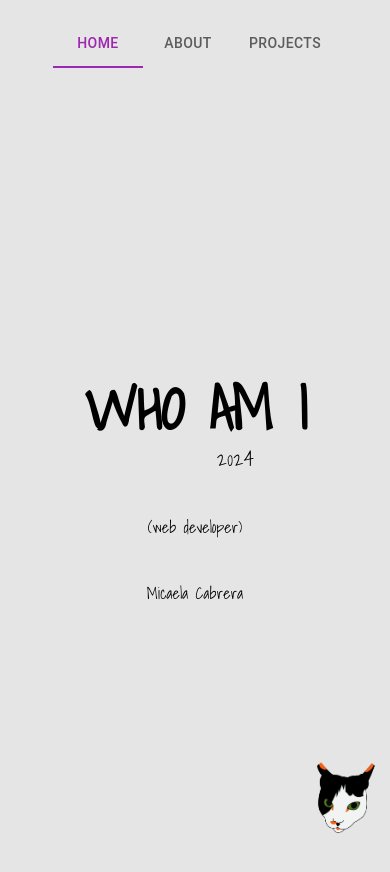
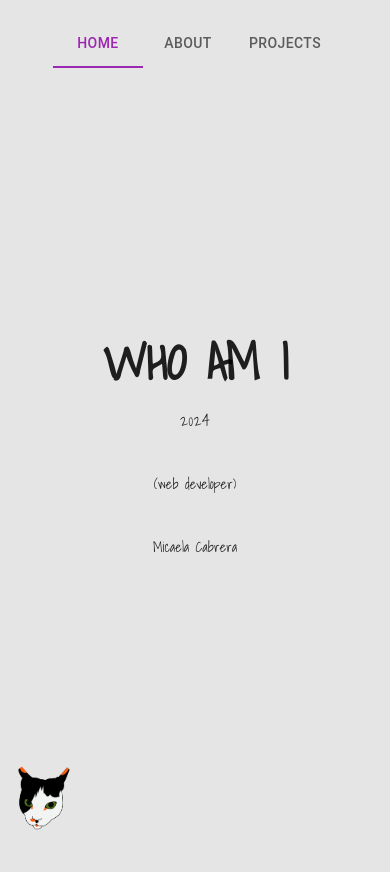
Before and after one commit to MicaCabrera/portolio2024, a React (Vite) app: page / in a window 390 px wide. Shown: the top 872 px of the page. After the commit the page ends 844 px from the top, so only its background shows below. Built offline with nearby package versions, Linux system fonts and the light colour scheme.

Commit message:
cambios en el index y mobile

```diff
--- a/src/App.jsx
+++ b/src/App.jsx
@@ -9,18 +9,20 @@ import { Footer } from './components/Footer'
 function App() {
   return (
     <>
-      <Grid container justifyContent={'center'} alignItems={'center'}>
+      <Grid container justifyContent={'center'}>
         <Grid item md={9}>
           <Navbar />
         </Grid>
-        <Grid container justifyContent={'center'} alignItems={'center'}>
+        <Grid item xs={12}>
           <Routes>
             <Route path="/" element={<Inicio />} />
             <Route path="/About" element={<About />} />
             <Route path="/Projects" element={<Projects />} />
           </Routes>
         </Grid>
-        <Footer />
+        <Grid item xs={12}>
+          <Footer />
+        </Grid>
       </Grid>
     </>
   )
--- a/src/Pages/Inicio.jsx
+++ b/src/Pages/Inicio.jsx
@@ -4,18 +4,18 @@ export const Inicio = () => {
   return (
     <Container
       sx={{
-        height: '100vh',
+        height: '80vh',
         display: 'flex',
-        alignItems: 'center',
+        alignItems: { xs: 'center', lg: 'center' },
       }}
     >
-      <Grid container spacing={3} justifyContent="center" alignItems="center">
+      <Grid container spacing={3} pt={10}>
         <Grid item xs={12}>
           <Typography
             variant="h1"
-            color="black"
+            color="textPrimary"
             fontFamily="Shadows Into Light"
-            fontSize={{ xs: 60, md: 175 }}
+            fontSize={{ xs: 50, md: 100 }}
             fontWeight={700}
             textAlign="center"
           >
@@ -23,11 +23,15 @@ export const Inicio = () => {
           </Typography>
           <Typography
             variant="h6"
-            color="black"
+            color="textPrimary"
             fontFamily="Shadows Into Light"
-            fontSize={{ xs: 20, md: 24 }}
+            fontSize={{ xs: 16, md: 24, lg: 25 }}
             textAlign="right"
-            marginRight={15}
+            mt={2}
+            sx={{
+              mr: { xs: 0, md: 35 },
+              textAlign: { xs: 'center', md: 'right', lg: 'right' },
+            }}
           >
             2024
           </Typography>
@@ -36,11 +40,11 @@ export const Inicio = () => {
         <Grid item xs={12} md={6}>
           <Typography
             variant="h6"
-            color=""
-            fontSize={{ xs: 16, md: 30 }}
+            color="textPrimary"
+            fontSize={{ xs: 14, md: 24 }}
             fontFamily="Shadows Into Light"
             textAlign={{ xs: 'center', md: 'left' }}
-            pt={{ xs: 2, md: 10 }}
+            mt={{ xs: 2, md: 10 }}
           >
             (web developer)
           </Typography>
@@ -48,11 +52,11 @@ export const Inicio = () => {
         <Grid item xs={12} md={6}>
           <Typography
             variant="h6"
-            color=""
+            color="textPrimary"
             fontFamily="Shadows Into Light"
+            fontSize={{ xs: 14, md: 24 }}
             textAlign={{ xs: 'center', md: 'right' }}
-            fontSize={{ xs: 16, md: 30 }}
-            pt={{ xs: 2, md: 10 }}
+            mt={{ xs: 2, md: 10 }}
           >
             Micaela Cabrera
           </Typography>
--- a/src/components/Footer.jsx
+++ b/src/components/Footer.jsx
@@ -1,4 +1,10 @@
-import { Avatar, SpeedDial, SpeedDialAction, Stack } from '@mui/material'
+import {
+  Avatar,
+  SpeedDial,
+  SpeedDialAction,
+  Stack,
+  useMediaQuery,
+} from '@mui/material'
 import LinkedInIcon from '@mui/icons-material/LinkedIn'
 import GitHubIcon from '@mui/icons-material/GitHub'
 import MailIcon from '@mui/icons-material/Mail'
@@ -24,14 +30,12 @@ const actions = [
 ]
 
 const footerStyles = {
-  marginTop: '100px',
-  padding: '20px',
   position: 'relative',
 }
 
 export const Footer = () => {
   const [open, setOpen] = useState(false)
-
+  const isMobile = useMediaQuery('(max-width:600px)')
   const handleMouseEnter = () => {
     setOpen(true)
   }
@@ -49,7 +53,12 @@ export const Footer = () => {
       <Stack
         onMouseEnter={handleMouseEnter}
         onMouseLeave={handleMouseLeave}
-        sx={{ position: 'fixed', bottom: 16, right: 16, zIndex: 1000 }}
+        sx={{
+          position: 'fixed',
+          bottom: 16,
+          [isMobile ? 'left' : 'right']: 16,
+          zIndex: 1000,
+        }}
       >
         <SpeedDial
           ariaLabel="SpeedDial openIcon example"
@@ -69,7 +78,7 @@ export const Footer = () => {
               },
             },
           }}
-          icon={<Avatar alt="Logo" src={logo} sx={{ width: 90, height: 90 }} />}
+          icon={<Avatar alt="Logo" src={logo} sx={{ width: 80, height: 80 }} />}
           open={open}
           direction="up"
         >
--- a/src/index.css
+++ b/src/index.css
@@ -6,45 +6,4 @@
 
 body {
   background-color: #e5e5e5;
-    background-repeat: no-repeat;
-    background-size:10%;
-    background-position:center;
-
    }
-
-.switch {
-  width: 30px;
-  height: 15px;
-  margin-top: 10px;
-  background-color: rgba(255, 255, 255, 0.4);
-  display: flex;
-  justify-content: flex-start;
-  border-radius: 50px;
-  padding: 10px;
-  cursor: pointer;
-}
-
-.switch[data-isOn='true'] {
-  justify-content: flex-end;
-}
-
-.handle {
-  width: 15px;
-  height: 15px;
-  background-color: white;
-  border-radius: 40px;
-}
-
-.div {
-  width: 100px;
-  height: 100px;
-  background-image: url('./image/flor1.png');
-  background-repeat: no-repeat;
-  background-size: cover;
-  background-position: center;
-}
-
-.img-cv {
-  width: 200px;
-  height: 200px;
-}
```
